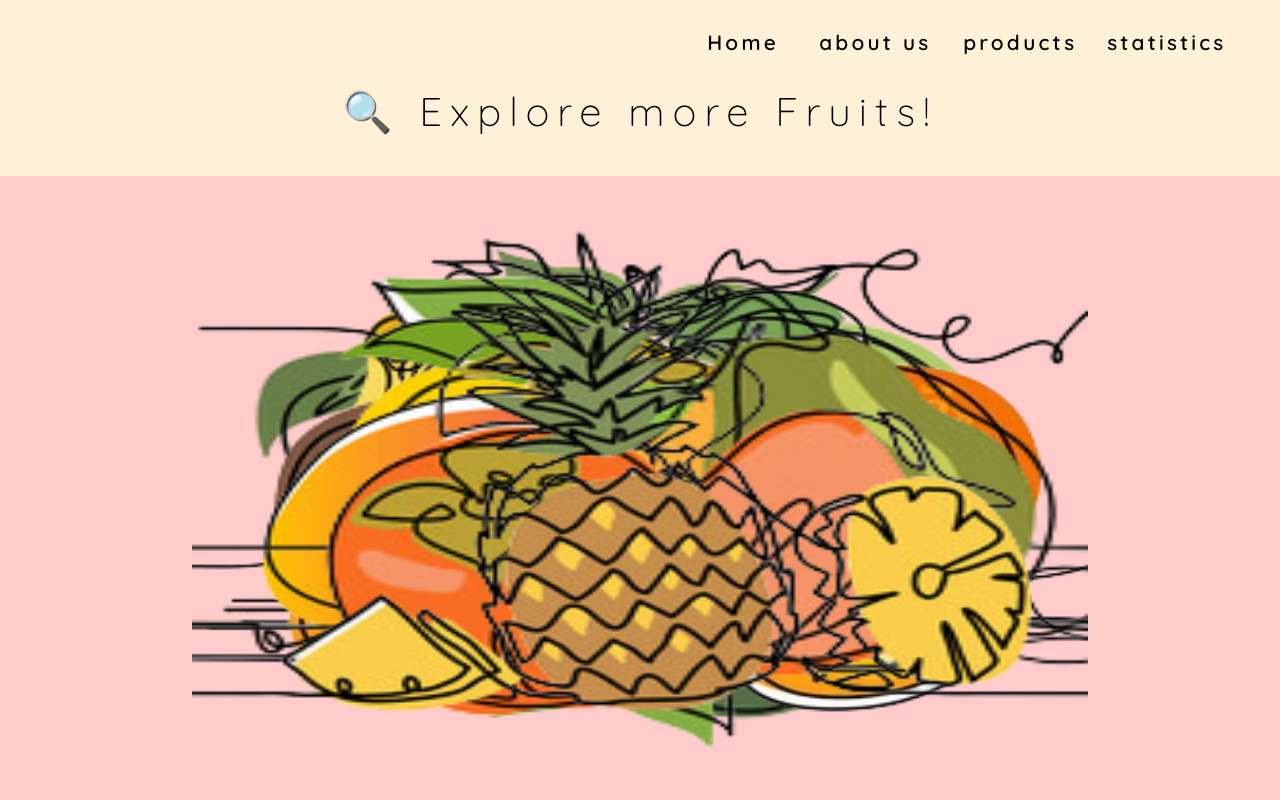
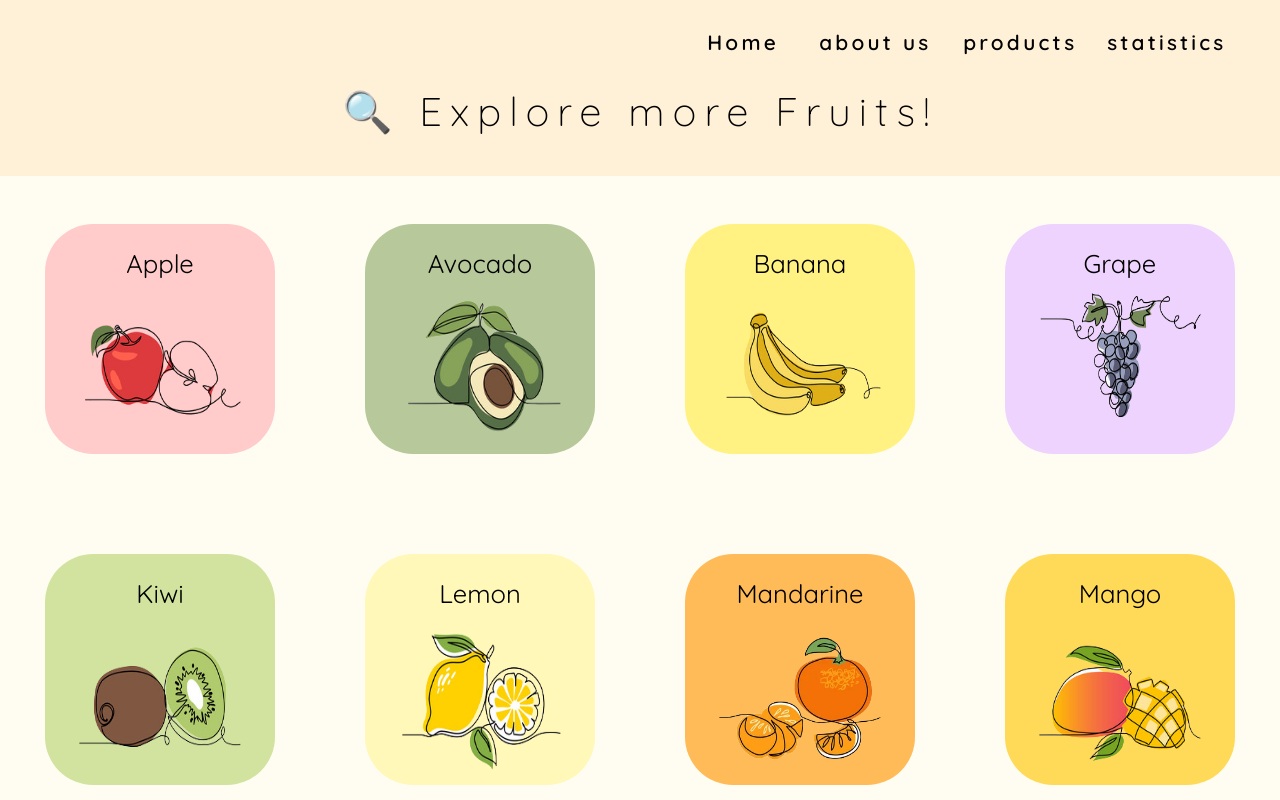
Before and after one commit to 2022-Winter-Bootcamp-team-L/frontend, a React (Create React App) app in the folder hey-apple/: page /products in a window 1280 px wide. Shown: the top 800 px of the page. Built offline with nearby package versions, Linux system fonts and the light colour scheme.

Commit message:
fix: products css 일부 지워진거 다시추가

```diff
--- a/hey-apple/src/scss/Products.scss
+++ b/hey-apple/src/scss/Products.scss
@@ -60,6 +60,14 @@
   letter-spacing: 0.2em;
   font-weight: 300;
 }
+#productscontents{
+  width:100%;
+  height:auto;
+  position:absolute;
+  top:11rem;
+  background: #FFFDF2;
+  transition:0.3s;
+}
 #productshead {
   height: 11rem;
   width: 100%;
@@ -69,7 +77,22 @@
   transition: 0.5s;
 
 }
-
+#productcard{
+  @media(min-width: 60rem){
+  width:18%;
+  }
+  width:10rem;
+  height:auto;
+  display: inline-block;
+  margin-left:3.5%;
+  margin-right:3.5%;
+  margin-top:3.0rem;
+  margin-bottom:3.0rem;
+  border-radius: 3.0rem;
+  position: relative;
+  transition: all 0.2s linear;
+  cursor:pointer;
+}
 #productcardratio {
   padding-top: 100%;
 }
@@ -88,7 +111,7 @@
 
 #detailimagecontainer{
   width: 100%;
-  height: 7rem;
+  height: 8rem;
   background-color: #FFCBCB;
   position: absolute;
   display: block;
@@ -123,7 +146,7 @@
   // top: 25%;
   display: flexbox;
 
-  top: 7rem;
+  top: 8rem;
   width:100%;
   height:auto;
 
@@ -320,15 +343,19 @@ button {
 }
 
 #productname {
-  width: 80%;
-  font-size: 2rem;
-  font-weight: 500;
-  position: absolute;
-  top: 10%;
+  width:80%;
+  @media(min-width:60rem){
+  font-size:2vw;
+  }
+  @media(max-width:59.9999rem){
+  font-size:1rem;
+  }
+  position:absolute;
+  top:10%;
   left: 50%;
-  transform: translate(-50%, 0);
+  transform:translate(-50%,0);
   text-align: center;
-  font-family: "Quicksand";
+  font-family: 'Quicksand';
 }
 
 
```
